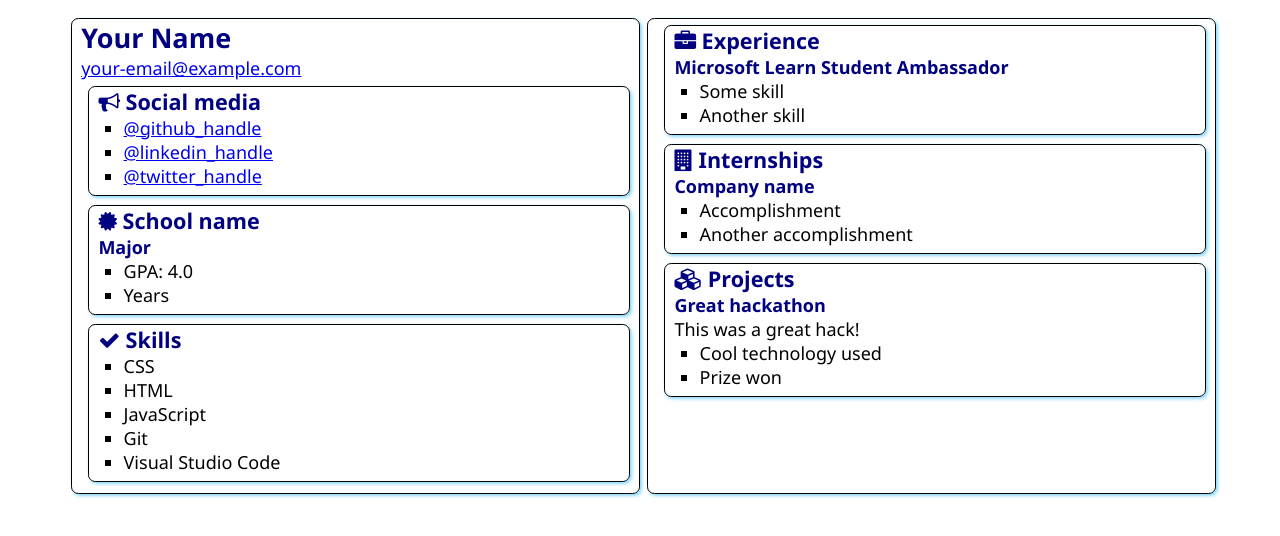
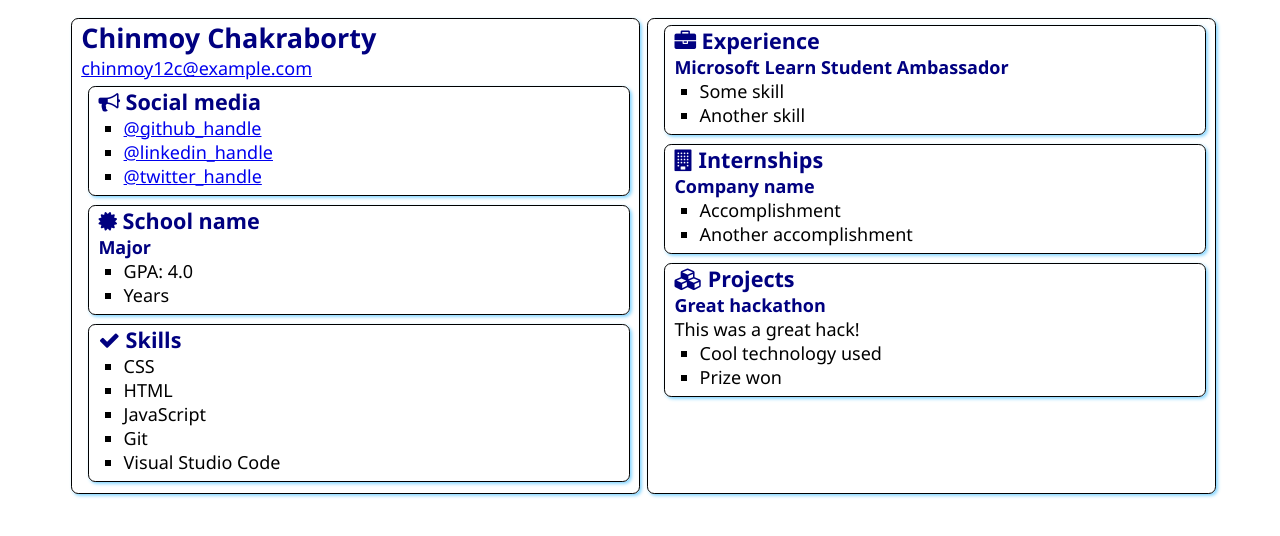
Before and after one commit to chinmoy12c/SATechnicalOnboarding, a plain HTML site: page src/index.html in a window 1280 px wide. Drawn offline with Linux system fonts and the light colour scheme.

Commit message:
Adds name and email changes.

```diff
--- a/src/index.html
+++ b/src/index.html
@@ -12,8 +12,8 @@
 <body>
     <main>
         <article class="box">
-            <h1>Your Name</h1>
-            <div><a href="mailto:your.email@example.com">your-email@example.com</a></div>
+            <h1>Chinmoy Chakraborty</h1>
+            <div><a href="mailto:your.email@example.com">chinmoy12c@example.com</a></div>
 
             <section class="box">
                 <h2>
```
